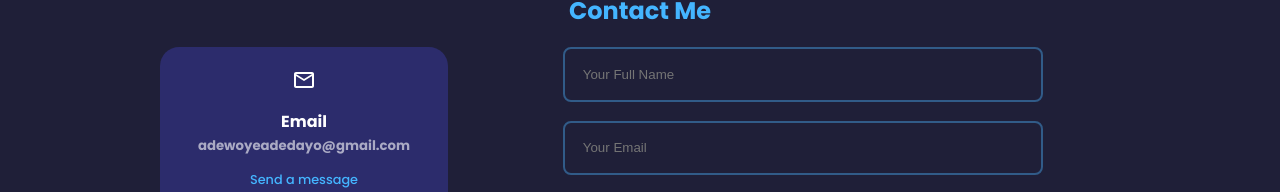
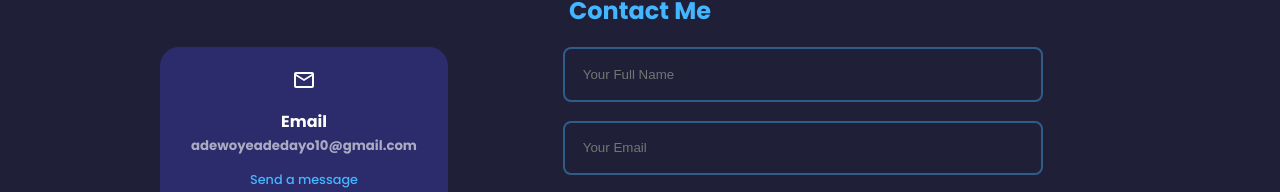
Before and after one commit to Fidel-wole/portfolio, a React (Create React App) app: page / in a window 1280 px wide. Shown: the part 4470-4662 px from the top of the page. Built offline with nearby package versions, Linux system fonts and the light colour scheme.

Commit message:
second commit

```diff
--- a/src/components/contact/Contact.jsx
+++ b/src/components/contact/Contact.jsx
@@ -30,7 +30,7 @@ const Contact = () => {
                    <article className="contact__option">
                     <MdOutlineMail className="contact__option-icon"/>
                     <h4>Email</h4>
-                    <h5>adewoyeadedayo@gmail.com</h5>
+                    <h5>adewoyeadedayo10@gmail.com</h5>
                     <a href='mailto:adewoyeadedayo@gmail.com'  target='_blank'>Send a message</a>
 
                    </article>
```
